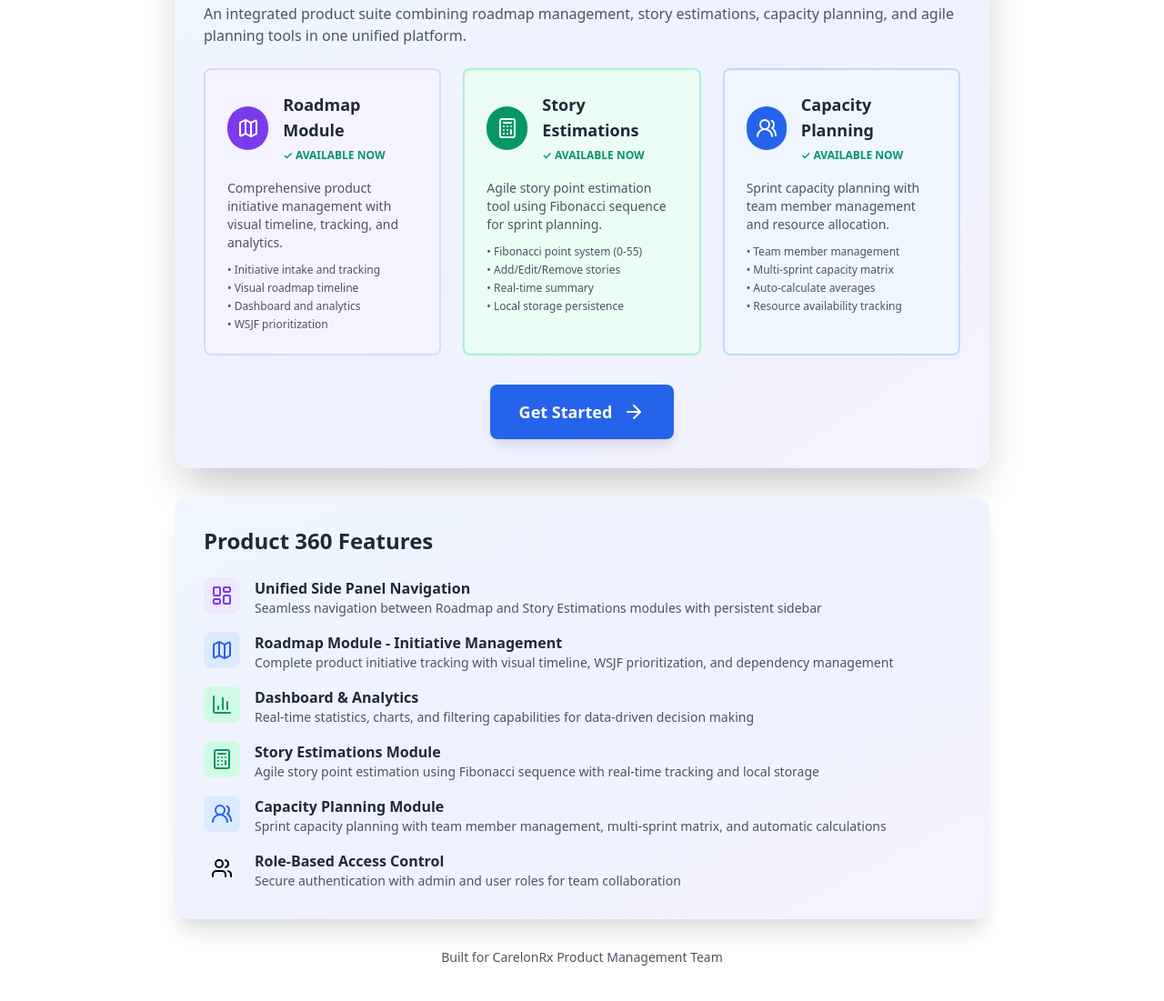
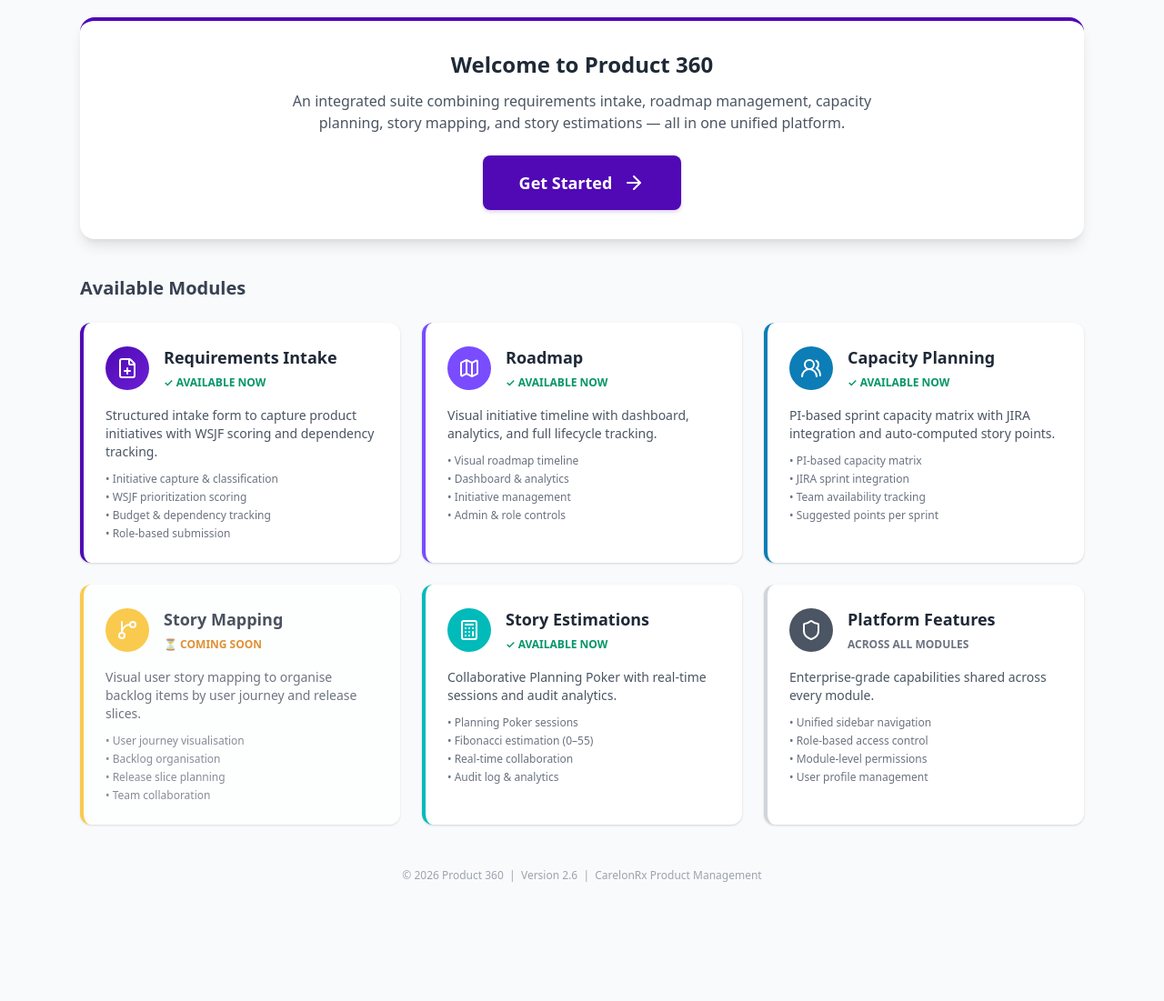
Before and after one commit to gdbansal/carelonrx-roadmap, a plain HTML site: page frontend/index.html in a window 1280 px wide. Shown: the part 273-1374 px from the top of the page at 91% size. After the commit the page ends 1316 px from the top, so only its background shows below. Drawn offline with nearby package versions, Linux system fonts and the light colour scheme.

Commit message:
index.html: update with all 5 modules, Carelon brand styling, v2.6

```diff
--- a/frontend/index.html
+++ b/frontend/index.html
@@ -7,164 +7,177 @@
     <link rel="icon" href="favicon.ico" type="image/x-icon">
     <link rel="stylesheet" href="https://cdn.jsdelivr.net/npm/tailwindcss@2.2.19/dist/tailwind.min.css">
     <script src="https://unpkg.com/lucide@latest"></script>
+    <link rel="stylesheet" href="assets/carelon-theme.css">
+    <style>
+        .hero-gradient {
+            background: linear-gradient(135deg, #5009B5 0%, #3d0891 60%, #2B1B49 100%);
+        }
+        .module-card {
+            transition: transform 0.2s ease, box-shadow 0.2s ease;
+        }
+        .module-card:hover {
+            transform: translateY(-4px);
+            box-shadow: 0 12px 24px rgba(80, 9, 181, 0.15);
+        }
+    </style>
 </head>
-<body class="bg-white min-h-screen">
-    <div class="container mx-auto px-6 py-12">
-        <div class="max-w-4xl mx-auto">
-            <div class="text-center mb-12">
-                <h1 class="text-5xl font-bold text-gray-800 mb-4">Product 360</h1>
-                <p class="text-xl text-gray-600">Integrated Product Suite</p>
+<body class="bg-gray-50 min-h-screen">
+
+    <!-- Hero Header -->
+    <div class="hero-gradient text-white py-16 px-6 text-center">
+        <h1 class="text-5xl font-bold mb-3">Product 360</h1>
+        <p class="text-xl text-white text-opacity-80 mb-2">Integrated Product Suite</p>
+        <p class="text-sm text-white text-opacity-60">Built for CarelonRx Product Management Team</p>
     </div>
 
-            <div class="bg-gradient-to-br from-blue-50 via-indigo-50 to-purple-50 rounded-2xl shadow-2xl p-8 mb-8">
-                <h2 class="text-2xl font-bold text-gray-800 mb-6">Welcome to Product 360</h2>
-                <p class="text-gray-600 mb-6">
-                    An integrated product suite combining roadmap management, story estimations, capacity planning, and agile planning tools in one unified platform.
+    <div class="container mx-auto px-6 py-12 max-w-6xl">
+
+        <!-- Welcome card -->
+        <div class="bg-white rounded-2xl shadow-lg p-8 mb-10 text-center border-t-4 border-carelon-purple">
+            <h2 class="text-2xl font-bold text-gray-800 mb-3">Welcome to Product 360</h2>
+            <p class="text-gray-600 max-w-2xl mx-auto mb-6">
+                An integrated suite combining requirements intake, roadmap management, capacity planning, story mapping, and story estimations — all in one unified platform.
             </p>
+            <button onclick="window.location.href='login.html'"
+                class="btn-carelon-primary text-white px-10 py-4 rounded-lg text-lg font-semibold shadow-lg inline-flex items-center space-x-3">
+                <span>Get Started</span>
+                <i data-lucide="arrow-right" class="w-6 h-6"></i>
+            </button>
+        </div>
 
-                <div class="grid grid-cols-1 md:grid-cols-3 gap-6 mb-8">
-                    <div class="bg-purple-50 rounded-lg p-6 border-2 border-purple-200">
+        <!-- Module Cards -->
+        <h2 class="text-xl font-bold text-gray-700 mb-6">Available Modules</h2>
+        <div class="grid grid-cols-1 md:grid-cols-2 lg:grid-cols-3 gap-6 mb-12">
+
+            <!-- Requirements Intake -->
+            <div class="module-card bg-white rounded-xl p-6 shadow border-l-4 border-carelon-purple">
                 <div class="flex items-center mb-4">
-                            <div class="bg-purple-600 w-12 h-12 rounded-full flex items-center justify-center mr-4">
+                    <div class="w-12 h-12 rounded-full flex items-center justify-center mr-4 bg-carelon-purple">
+                        <i data-lucide="file-plus" class="w-6 h-6 text-white"></i>
+                    </div>
+                    <div>
+                        <h3 class="font-bold text-gray-800 text-lg">Requirements Intake</h3>
+                        <span class="text-xs text-green-600 font-semibold">&#10003; AVAILABLE NOW</span>
+                    </div>
+                </div>
+                <p class="text-sm text-gray-600 mb-3">Structured intake form to capture product initiatives with WSJF scoring and dependency tracking.</p>
+                <ul class="text-xs text-gray-500 space-y-1">
+                    <li>&#8226; Initiative capture &amp; classification</li>
+                    <li>&#8226; WSJF prioritization scoring</li>
+                    <li>&#8226; Budget &amp; dependency tracking</li>
+                    <li>&#8226; Role-based submission</li>
+                </ul>
+            </div>
+
+            <!-- Roadmap -->
+            <div class="module-card bg-white rounded-xl p-6 shadow border-l-4" style="border-color:#794CFF">
+                <div class="flex items-center mb-4">
+                    <div class="w-12 h-12 rounded-full flex items-center justify-center mr-4" style="background-color:#794CFF">
                         <i data-lucide="map" class="w-6 h-6 text-white"></i>
                     </div>
                     <div>
-                                <h3 class="font-bold text-gray-800 text-lg">Roadmap Module</h3>
-                                <span class="text-xs text-green-600 font-semibold">✓ AVAILABLE NOW</span>
+                        <h3 class="font-bold text-gray-800 text-lg">Roadmap</h3>
+                        <span class="text-xs text-green-600 font-semibold">&#10003; AVAILABLE NOW</span>
                     </div>
                 </div>
-                        <p class="text-sm text-gray-600 mb-3">Comprehensive product initiative management with visual timeline, tracking, and analytics.</p>
-                        <ul class="text-xs text-gray-600 space-y-1">
-                            <li>• Initiative intake and tracking</li>
-                            <li>• Visual roadmap timeline</li>
-                            <li>• Dashboard and analytics</li>
-                            <li>• WSJF prioritization</li>
+                <p class="text-sm text-gray-600 mb-3">Visual initiative timeline with dashboard, analytics, and full lifecycle tracking.</p>
+                <ul class="text-xs text-gray-500 space-y-1">
+                    <li>&#8226; Visual roadmap timeline</li>
+                    <li>&#8226; Dashboard &amp; analytics</li>
+                    <li>&#8226; Initiative management</li>
+                    <li>&#8226; Admin &amp; role controls</li>
                 </ul>
             </div>
 
-                    <div class="bg-green-50 rounded-lg p-6 border-2 border-green-200">
+            <!-- Capacity Planning -->
+            <div class="module-card bg-white rounded-xl p-6 shadow border-l-4" style="border-color:#0C7DB6">
                 <div class="flex items-center mb-4">
-                            <div class="bg-green-600 w-12 h-12 rounded-full flex items-center justify-center mr-4">
+                    <div class="w-12 h-12 rounded-full flex items-center justify-center mr-4" style="background-color:#0C7DB6">
+                        <i data-lucide="users-2" class="w-6 h-6 text-white"></i>
+                    </div>
+                    <div>
+                        <h3 class="font-bold text-gray-800 text-lg">Capacity Planning</h3>
+                        <span class="text-xs text-green-600 font-semibold">&#10003; AVAILABLE NOW</span>
+                    </div>
+                </div>
+                <p class="text-sm text-gray-600 mb-3">PI-based sprint capacity matrix with JIRA integration and auto-computed story points.</p>
+                <ul class="text-xs text-gray-500 space-y-1">
+                    <li>&#8226; PI-based capacity matrix</li>
+                    <li>&#8226; JIRA sprint integration</li>
+                    <li>&#8226; Team availability tracking</li>
+                    <li>&#8226; Suggested points per sprint</li>
+                </ul>
+            </div>
+
+            <!-- Story Mapping -->
+            <div class="module-card bg-white rounded-xl p-6 shadow border-l-4 border-yellow-400 opacity-80">
+                <div class="flex items-center mb-4">
+                    <div class="w-12 h-12 rounded-full flex items-center justify-center mr-4 bg-yellow-400">
+                        <i data-lucide="git-branch" class="w-6 h-6 text-white"></i>
+                    </div>
+                    <div>
+                        <h3 class="font-bold text-gray-800 text-lg">Story Mapping</h3>
+                        <span class="text-xs text-yellow-600 font-semibold">&#9203; COMING SOON</span>
+                    </div>
+                </div>
+                <p class="text-sm text-gray-600 mb-3">Visual user story mapping to organise backlog items by user journey and release slices.</p>
+                <ul class="text-xs text-gray-500 space-y-1">
+                    <li>&#8226; User journey visualisation</li>
+                    <li>&#8226; Backlog organisation</li>
+                    <li>&#8226; Release slice planning</li>
+                    <li>&#8226; Team collaboration</li>
+                </ul>
+            </div>
+
+            <!-- Story Estimations -->
+            <div class="module-card bg-white rounded-xl p-6 shadow border-l-4" style="border-color:#00BBBA">
+                <div class="flex items-center mb-4">
+                    <div class="w-12 h-12 rounded-full flex items-center justify-center mr-4" style="background-color:#00BBBA">
                         <i data-lucide="calculator" class="w-6 h-6 text-white"></i>
                     </div>
                     <div>
                         <h3 class="font-bold text-gray-800 text-lg">Story Estimations</h3>
-                                <span class="text-xs text-green-600 font-semibold">✓ AVAILABLE NOW</span>
+                        <span class="text-xs text-green-600 font-semibold">&#10003; AVAILABLE NOW</span>
                     </div>
                 </div>
-                        <p class="text-sm text-gray-600 mb-3">Agile story point estimation tool using Fibonacci sequence for sprint planning.</p>
-                        <ul class="text-xs text-gray-600 space-y-1">
-                            <li>• Fibonacci point system (0-55)</li>
-                            <li>• Add/Edit/Remove stories</li>
-                            <li>• Real-time summary</li>
-                            <li>• Local storage persistence</li>
+                <p class="text-sm text-gray-600 mb-3">Collaborative Planning Poker with real-time sessions and audit analytics.</p>
+                <ul class="text-xs text-gray-500 space-y-1">
+                    <li>&#8226; Planning Poker sessions</li>
+                    <li>&#8226; Fibonacci estimation (0&#8211;55)</li>
+                    <li>&#8226; Real-time collaboration</li>
+                    <li>&#8226; Audit log &amp; analytics</li>
                 </ul>
             </div>
 
-                    <div class="bg-blue-50 rounded-lg p-6 border-2 border-blue-200">
+            <!-- Platform Features -->
+            <div class="module-card bg-white rounded-xl p-6 shadow border-l-4 border-gray-300">
                 <div class="flex items-center mb-4">
-                            <div class="bg-blue-600 w-12 h-12 rounded-full flex items-center justify-center mr-4">
-                                <i data-lucide="users-2" class="w-6 h-6 text-white"></i>
+                    <div class="w-12 h-12 rounded-full flex items-center justify-center mr-4 bg-gray-600">
+                        <i data-lucide="shield" class="w-6 h-6 text-white"></i>
                     </div>
                     <div>
-                                <h3 class="font-bold text-gray-800 text-lg">Capacity Planning</h3>
-                                <span class="text-xs text-green-600 font-semibold">✓ AVAILABLE NOW</span>
+                        <h3 class="font-bold text-gray-800 text-lg">Platform Features</h3>
+                        <span class="text-xs text-gray-500 font-semibold">ACROSS ALL MODULES</span>
                     </div>
                 </div>
-                        <p class="text-sm text-gray-600 mb-3">Sprint capacity planning with team member management and resource allocation.</p>
-                        <ul class="text-xs text-gray-600 space-y-1">
-                            <li>• Team member management</li>
-                            <li>• Multi-sprint capacity matrix</li>
-                            <li>• Auto-calculate averages</li>
-                            <li>• Resource availability tracking</li>
+                <p class="text-sm text-gray-600 mb-3">Enterprise-grade capabilities shared across every module.</p>
+                <ul class="text-xs text-gray-500 space-y-1">
+                    <li>&#8226; Unified sidebar navigation</li>
+                    <li>&#8226; Role-based access control</li>
+                    <li>&#8226; Module-level permissions</li>
+                    <li>&#8226; User profile management</li>
                 </ul>
             </div>
+
         </div>
 
-                <div class="text-center">
-                    <button onclick="window.location.href='login.html'"
-                        class="bg-blue-600 text-white px-8 py-4 rounded-lg hover:bg-blue-700 transition text-lg font-semibold shadow-lg hover:shadow-xl transform hover:-translate-y-1 inline-flex items-center space-x-3">
-                        <span>Get Started</span>
-                        <i data-lucide="arrow-right" class="w-6 h-6"></i>
-                    </button>
-                </div>
-            </div>
-
-            <div class="bg-gradient-to-br from-blue-50 via-indigo-50 to-purple-50 rounded-2xl shadow-xl p-8">
-                <h2 class="text-2xl font-bold text-gray-800 mb-6">Product 360 Features</h2>
-
-                <div class="space-y-4">
-                    <div class="flex items-start space-x-4">
-                        <div class="bg-purple-100 p-2 rounded-lg">
-                            <i data-lucide="layout-dashboard" class="w-6 h-6 text-purple-600"></i>
-                        </div>
-                        <div>
-                            <h3 class="font-bold text-gray-800">Unified Side Panel Navigation</h3>
-                            <p class="text-gray-600 text-sm">Seamless navigation between Roadmap and Story Estimations modules with persistent sidebar</p>
-                        </div>
-                    </div>
-
-                    <div class="flex items-start space-x-4">
-                        <div class="bg-blue-100 p-2 rounded-lg">
-                            <i data-lucide="map" class="w-6 h-6 text-blue-600"></i>
-                        </div>
-                        <div>
-                            <h3 class="font-bold text-gray-800">Roadmap Module - Initiative Management</h3>
-                            <p class="text-gray-600 text-sm">Complete product initiative tracking with visual timeline, WSJF prioritization, and dependency management</p>
-                        </div>
-                    </div>
-
-                    <div class="flex items-start space-x-4">
-                        <div class="bg-green-100 p-2 rounded-lg">
-                            <i data-lucide="bar-chart-3" class="w-6 h-6 text-green-600"></i>
-                        </div>
-                        <div>
-                            <h3 class="font-bold text-gray-800">Dashboard & Analytics</h3>
-                            <p class="text-gray-600 text-sm">Real-time statistics, charts, and filtering capabilities for data-driven decision making</p>
-                        </div>
-                    </div>
-
-                    <div class="flex items-start space-x-4">
-                        <div class="bg-green-100 p-2 rounded-lg">
-                            <i data-lucide="calculator" class="w-6 h-6 text-green-600"></i>
-                        </div>
-                        <div>
-                            <h3 class="font-bold text-gray-800">Story Estimations Module</h3>
-                            <p class="text-gray-600 text-sm">Agile story point estimation using Fibonacci sequence with real-time tracking and local storage</p>
-                        </div>
-                    </div>
-
-                    <div class="flex items-start space-x-4">
-                        <div class="bg-blue-100 p-2 rounded-lg">
-                            <i data-lucide="users-2" class="w-6 h-6 text-blue-600"></i>
-                        </div>
-                        <div>
-                            <h3 class="font-bold text-gray-800">Capacity Planning Module</h3>
-                            <p class="text-gray-600 text-sm">Sprint capacity planning with team member management, multi-sprint matrix, and automatic calculations</p>
-                        </div>
-                    </div>
-
-                    <div class="flex items-start space-x-4">
-                        <div class="bg-orange-100 p-2 rounded-lg">
-                            <i data-lucide="users" class="w-6 h-6 text-orange-600"></i>
-                        </div>
-                        <div>
-                            <h3 class="font-bold text-gray-800">Role-Based Access Control</h3>
-                            <p class="text-gray-600 text-sm">Secure authentication with admin and user roles for team collaboration</p>
-                        </div>
-                    </div>
-                </div>
-            </div>
-
-            <div class="mt-8 text-center text-gray-600">
-                <p class="text-sm">Built for CarelonRx Product Management Team</p>
-            </div>
+        <div class="text-center text-gray-400 text-xs pb-6">
+            &#169; 2026 Product 360 &nbsp;|&nbsp; Version 2.6 &nbsp;|&nbsp; CarelonRx Product Management
         </div>
     </div>
 
     <script>
         lucide.createIcons();
-
         const user = localStorage.getItem('user');
         if (user) {
             window.location.href = 'dashboard.html';
```
Lines whose indentation alone changed are shown as unchanged.
